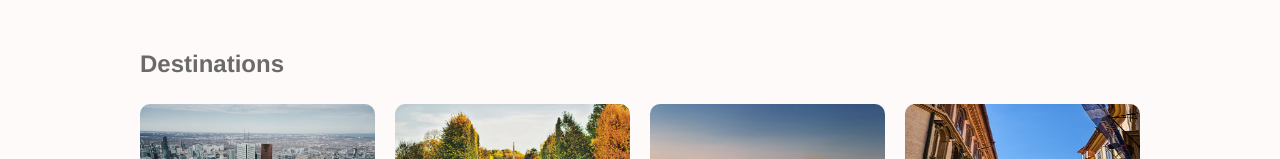
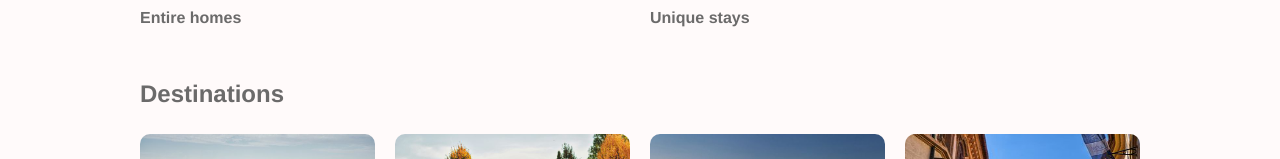
Before and after one commit to arieMoldawsky/mi-casa, a Vue app: page /#/ in a window 1280 px wide. Shown: the part 1048-1207 px from the top of the page. Built offline with nearby package versions, Linux system fonts and the light colour scheme; no server answers.

Commit message:
home page

```diff
--- a/src/styles/cmps/_home.scss
+++ b/src/styles/cmps/_home.scss
@@ -33,7 +33,7 @@
   }
 
   .trending-house-img {
-    height: 150px;
+    height: 100%;
     width: 100%;
     border-radius: 10px;
     border-bottom-left-radius: 0;
@@ -58,12 +58,12 @@
   }
 
   .trending-bottom {
-    margin-top: 50px;
+    margin-top: 80px;
     margin-bottom: 25px;
   }
 
   .trending-city-img {
-      height: 150px;
+      height: 100%;
       width: 100%;
       border-radius: 10px;
       border-bottom-left-radius: 0;
```
